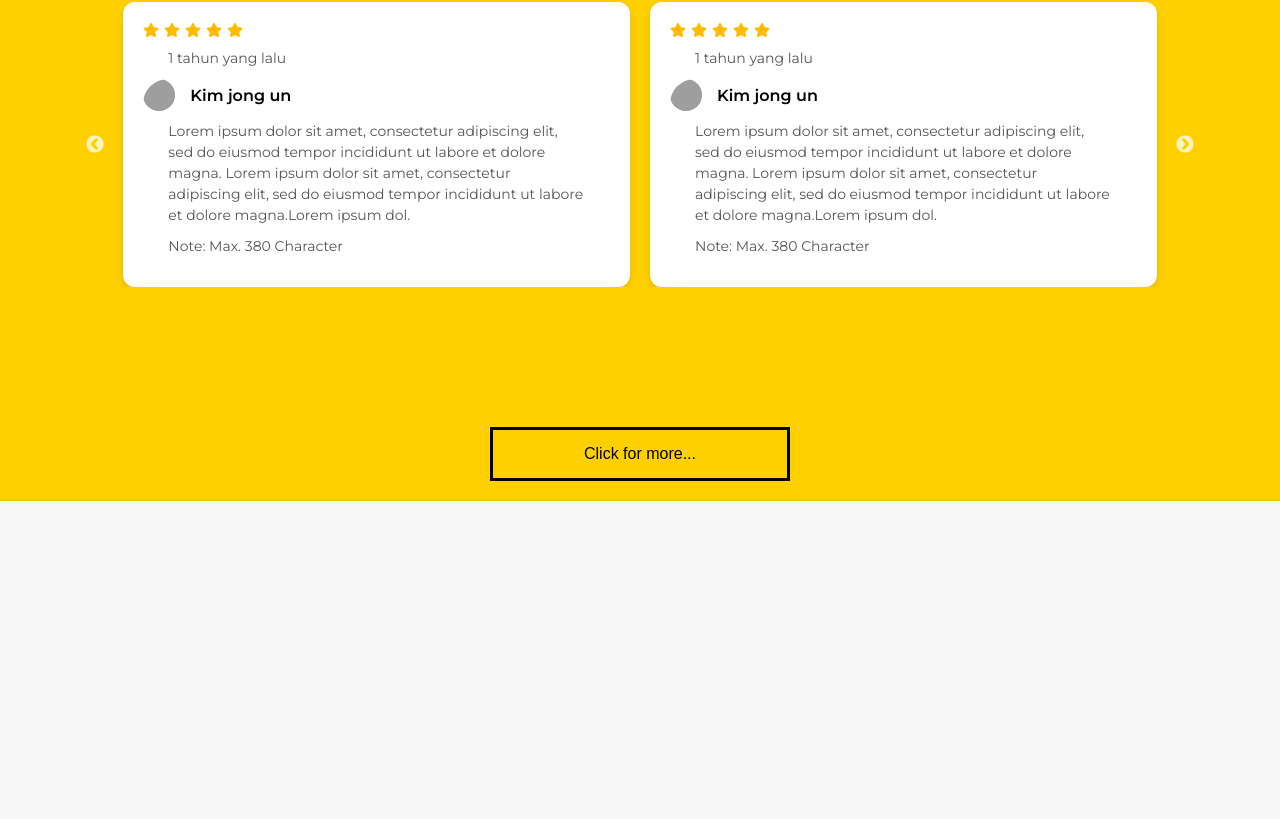
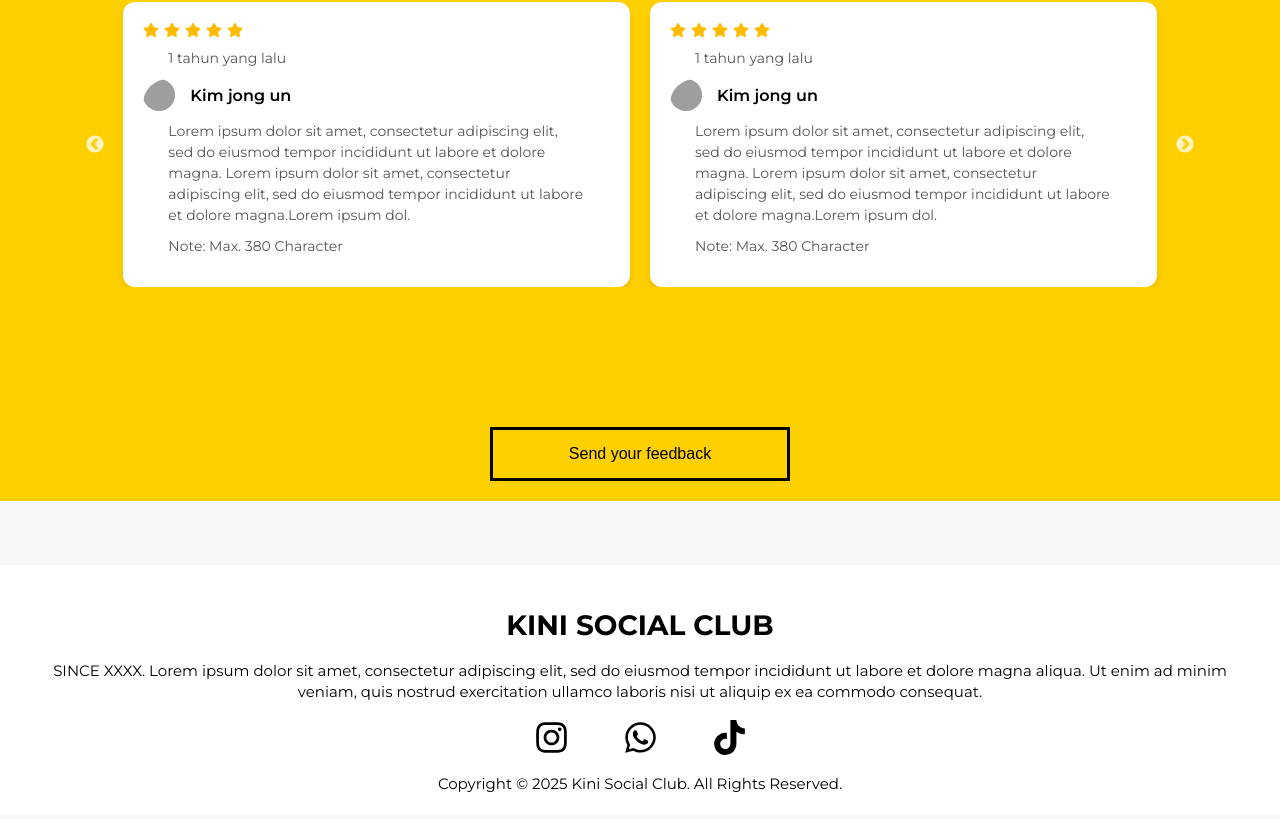
Before and after one commit to ChairulNew/Kini-Social-Club, a React (Vite) app: page / in a window 1280 px wide. Shown: the part 6364-7183 px from the top of the page. Before the commit the page ends 6865 px from the top, so only its background shows below. Built offline with nearby package versions, Linux system fonts and the light colour scheme; grey boxes are pictures that could not be loaded.

Commit message:
buat footer

```diff
--- a/src/App.jsx
+++ b/src/App.jsx
@@ -1,5 +1,4 @@
 import Navbar from "./components/Navbar/Navbar";
-import { BrowserRouter } from "react-router-dom";
 import Header from "./components/Header/Header";
 import Section1 from "./components/Section/Section1";
 import Section2 from "./components/Section/Section2";
@@ -8,6 +7,7 @@ import Section4 from "./components/Section/section4";
 import Section5 from "./components/Section/Section5";
 import Gallery from "./Gallery/Gallery";
 import Feedback from "./feedback/Feedback";
+import Footer from "./assets/Footer/Footer";
 
 function App() {
   return (
@@ -21,6 +21,7 @@ function App() {
       <Section5 />
       <Gallery />
       <Feedback />
+      <Footer />
     </>
   );
 }
--- /dev/null
+++ b/src/assets/Footer/Footer.css
@@ -0,0 +1,28 @@
+#footer {
+  height: 250px;
+  background: white;
+}
+.wrap-footer {
+  padding: 25px;
+  margin: 64px 0;
+}
+.sub-title-footer {
+  color: #000;
+  margin: 18px 0;
+  text-align: center;
+  font-family: Montserrat;
+  font-size: 28px;
+  font-style: normal;
+  font-weight: 700;
+  line-height: normal;
+}
+.row-icon-footer {
+  margin: 18px 0;
+  display: flex;
+  flex-direction: row;
+  justify-content: center;
+  gap: 54px;
+}
+.footer-text-center {
+  text-align: center;
+}
--- /dev/null
+++ b/src/assets/Footer/Footer.jsx
@@ -0,0 +1,28 @@
+// ambil icon
+import { FaInstagram, FaTiktok, FaWhatsapp } from "react-icons/fa";
+import "./Footer.css";
+
+const Footer = () => {
+  return (
+    <section id="footer">
+      <div className="wrap-footer">
+        <h2 className="sub-title-footer">KINI SOCIAL CLUB</h2>
+        <p className="footer-text-center">
+          SINCE XXXX. Lorem ipsum dolor sit amet, consectetur adipiscing elit,
+          sed do eiusmod tempor incididunt ut labore et dolore magna aliqua. Ut
+          enim ad minim veniam, quis nostrud exercitation ullamco laboris nisi
+          ut aliquip ex ea commodo consequat.
+        </p>
+        <div className="row-icon-footer">
+          <FaInstagram style={{ width: 35, height: 35 }} />
+          <FaWhatsapp style={{ width: 35, height: 35 }} />
+          <FaTiktok style={{ width: 35, height: 35 }} />
+        </div>
+        <p className="footer-text-center">
+          Copyright © 2025 Kini Social Club. All Rights Reserved.
+        </p>
+      </div>
+    </section>
+  );
+};
+export default Footer;
--- a/src/feedback/Feedback.jsx
+++ b/src/feedback/Feedback.jsx
@@ -1,4 +1,3 @@
-import React from "react";
 import "./Feedback.css";
 
 import Slider from "react-slick";
@@ -65,7 +64,7 @@ const Feedback = () => {
         </section>
       </div>
       <div className="btn-section-gallery button-center">
-        <button className="btn">Click for more...</button>
+        <button className="btn">Send your feedback</button>
       </div>
     </section>
   );
```
